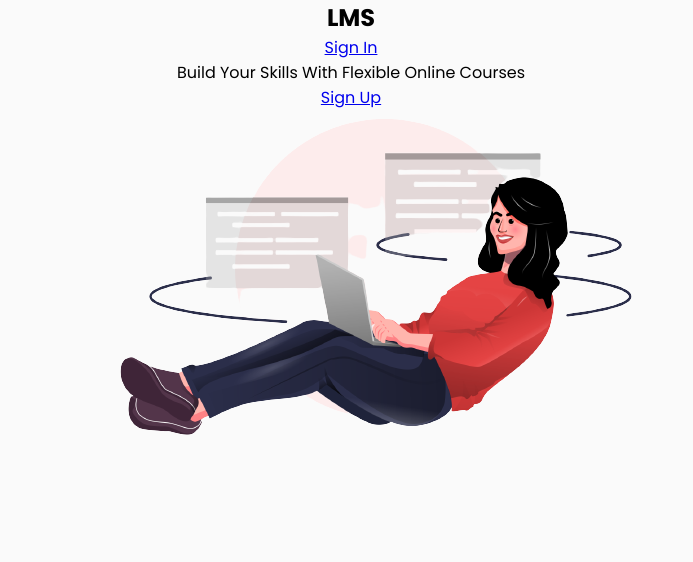
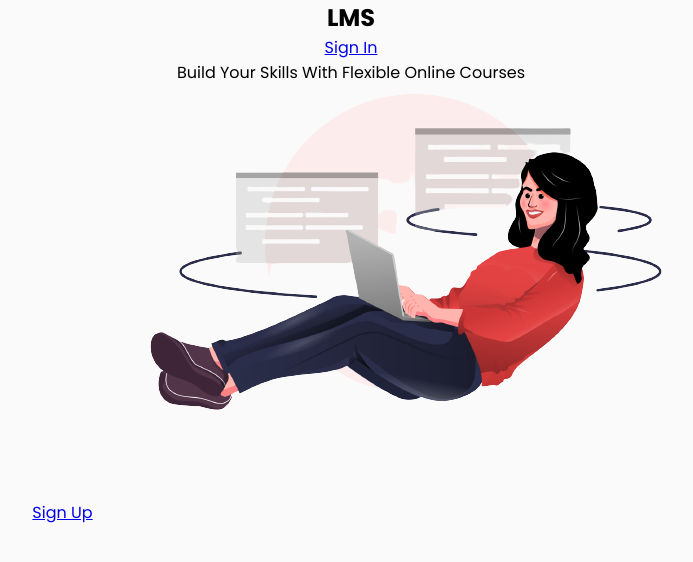
Before and after one commit to HassanObeid89/learning-management-system, a React (Create React App) app: page / in a window 1280 px wide. Shown: the top 562 px of the page, without its empty margins (289-982 px from the left). Built offline with nearby package versions, Linux system fonts and the light colour scheme; no server answers; the database is empty.

Commit message:
Added landing bar to unlogged pages.

```diff
--- a/src/pages/ForgotPassword.jsx
+++ b/src/pages/ForgotPassword.jsx
@@ -30,7 +30,6 @@ export default function ForgotPassword() {
       {error}
       {message}
       <button onClick={onReset}>Reset Password</button>
-      <Link to='/sign-in'>Sign In</Link>
     </form>
   );
 }
--- a/src/pages/LandingPage.jsx
+++ b/src/pages/LandingPage.jsx
@@ -8,11 +8,9 @@ import hero from "../assets/images/hero-LMS.png";
 export default function LandingPage() {
   return (
     <div>
-      <LandingBar />
-      <section>
         <p>Build Your Skills With Flexible Online Courses</p>
         <Link to="/sign-up">Sign Up</Link>
-      </section>
+
       <img src={hero} alt="" />
     </div>
   );
--- a/src/routes/UnLogged.jsx
+++ b/src/routes/UnLogged.jsx
@@ -6,10 +6,12 @@ import SignIn from "../pages/SignIn";
 import SignUp from "../pages/SignUp";
 import LandingPage from "../pages/LandingPage";
 import ForgotPassword from "../pages/ForgotPassword";
+import LandingBar from "../components/LandingBar";
 
 export default function UnLogged() {
   return (
     <>
+      <LandingBar/>
       <Route component={LandingPage} exact path="/" />
       <Route component={SignIn} path="/sign-in" />
       <Route component={SignUp} path="/sign-up" />
```
